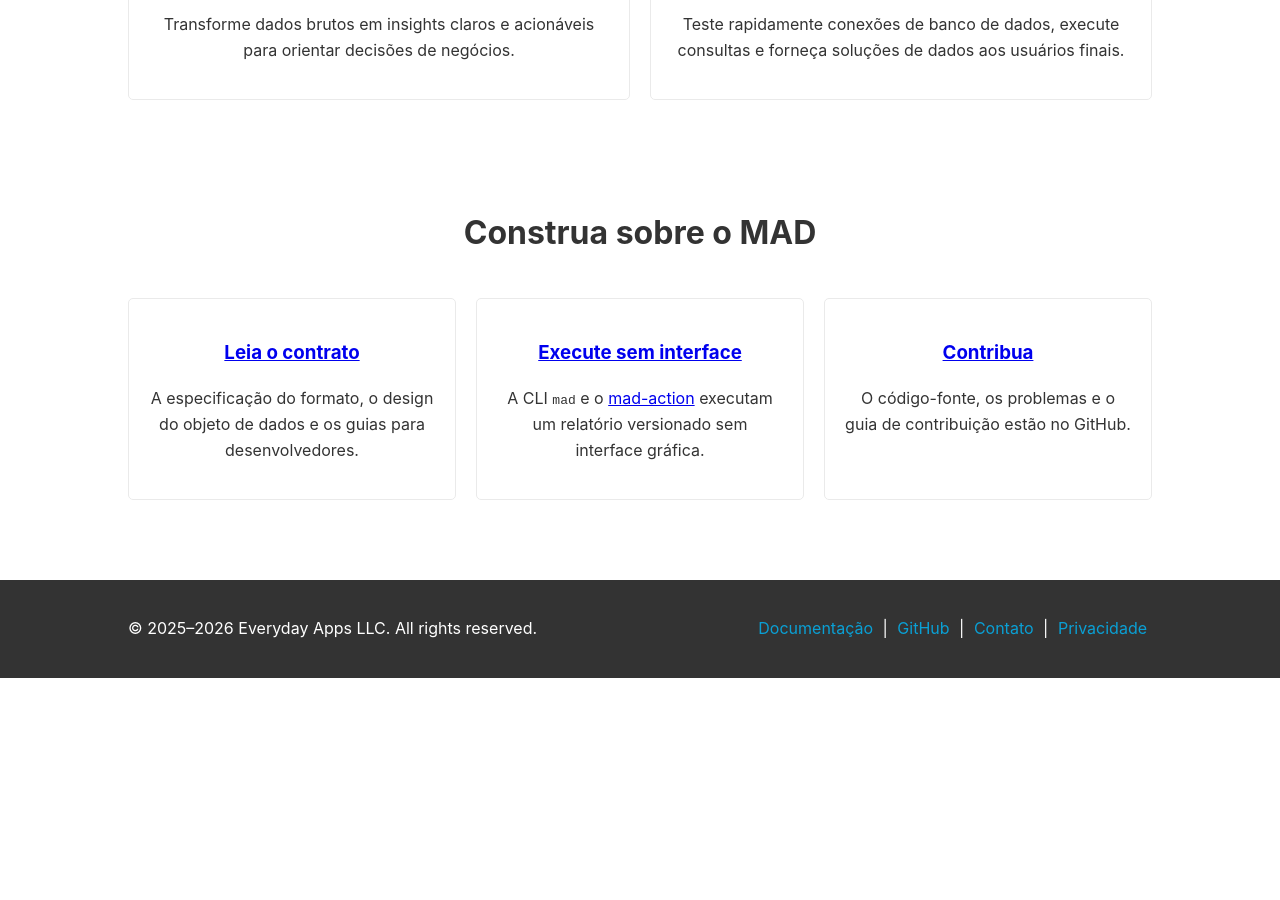
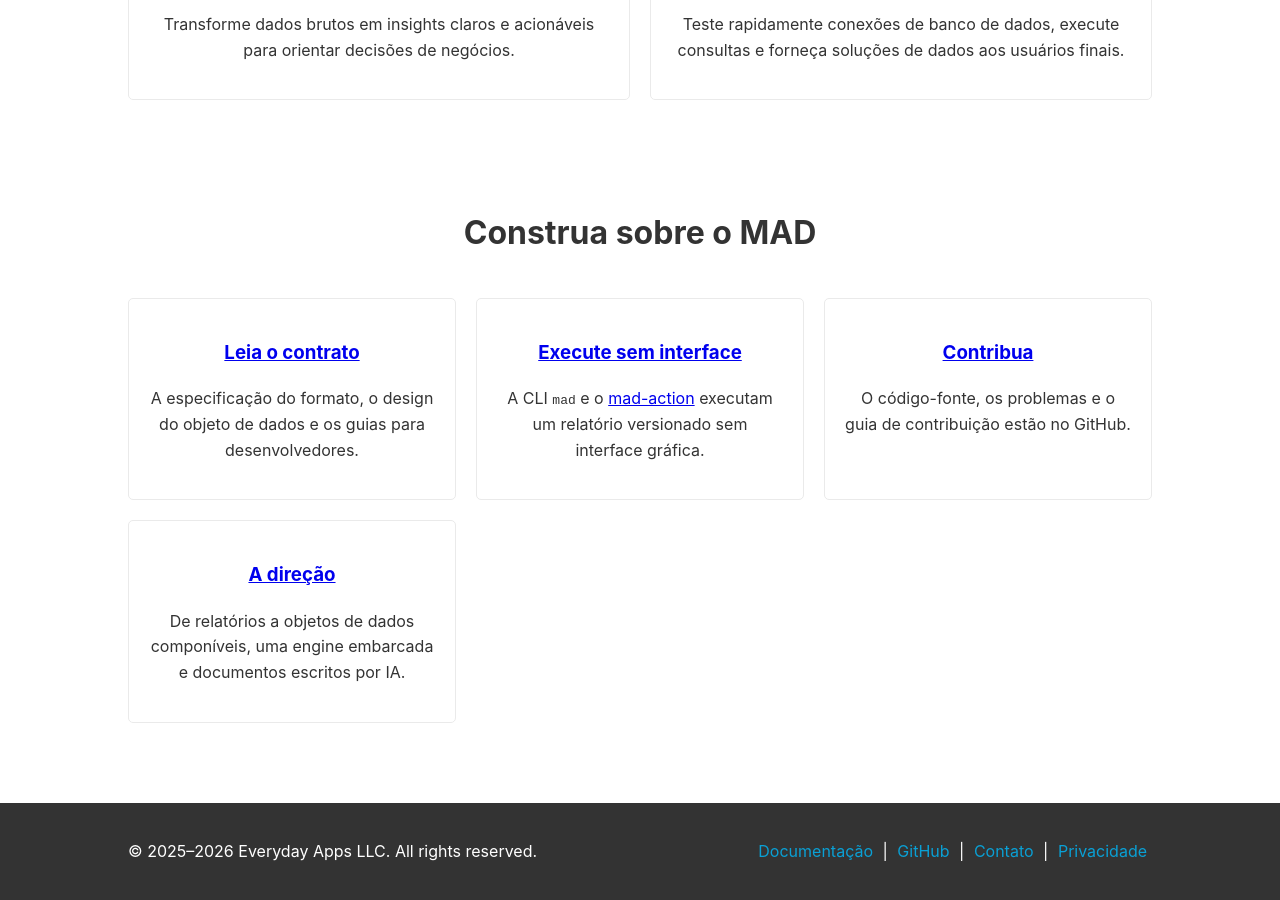
Before and after one commit to mthomason/mad.github.io, a Jekyll site: the page built from pt-br/index.html, in a window 1280 px wide and 900 px high, scrolled down 2861 px. Built offline with Jekyll 4.4.1, drawn with Linux system fonts in a browser that asks for light colours; before the commit the page ends 3539 px from its top, so only the background shows below that.

Commit message:
site(pt-br): link the revised vision
Signed-off-by: Michael Thomason <mthomason@gmail.com>

```diff
--- a/pt-br/index.html
+++ b/pt-br/index.html
@@ -154,6 +154,10 @@ lang: pt-BR
 					<h3><a href="https://github.com/mthomason/MAD">Contribua</a></h3>
 					<p>O código-fonte, os problemas e o guia de contribuição estão no GitHub.</p>
 				</div>
+				<div class="audience-item">
+					<h3><a href="https://docs.everydayapps.com/pt-br/vision.html">A direção</a></h3>
+					<p>De relatórios a objetos de dados componíveis, uma engine embarcada e documentos escritos por IA.</p>
+				</div>
 			</div>
 		</div>
 	</section>
```
